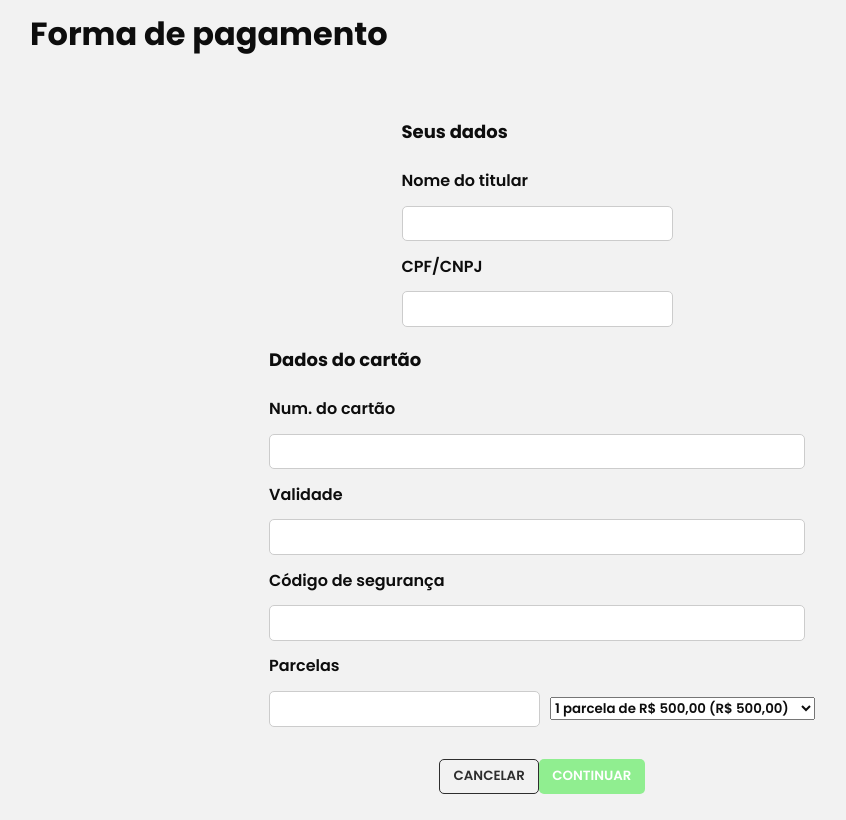
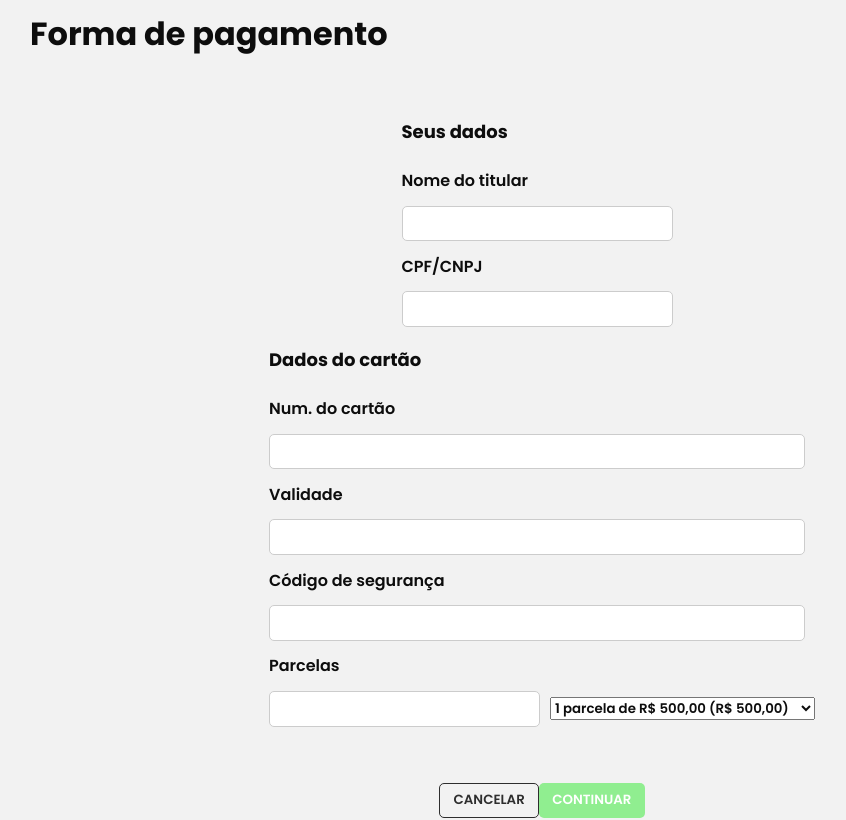
Before and after one commit to dsm-cefet-rj/trabalho2021-1-grupo-1-psw-2021-1, a React (Create React App) app in the folder frontend/: page /me/paymentId in a window 1280 px wide. Shown: the top 820 px of the page, without its empty margins (98-944 px from the left). Built offline with nearby package versions, Linux system fonts and the light colour scheme.

Commit message:
SignupTattoo Adjustments

```diff
--- a/frontend/src/pages/SignupTattoo/index.jsx
+++ b/frontend/src/pages/SignupTattoo/index.jsx
@@ -1,4 +1,4 @@
-// import "../../styles/SignupTattoo.css";
+import "../../styles/SignupTattoo.css";
 
 export default function SignUpTattoo() {
     return (
@@ -15,7 +15,7 @@ export default function SignUpTattoo() {
 
                 <div class="input-container description">
                     <label for="description" class="form-content">Descrição:</label>
-                    <textarea name="description" placeholder="Descrição da tatuagem"></textarea>
+                   <div class="content-textarea"> <textarea name="description" placeholder="Descrição da tatuagem"></textarea> </div>
                 </div>
 
                 <div class="input-container tag">
--- a/frontend/src/styles/SignupTattoo.css
+++ b/frontend/src/styles/SignupTattoo.css
@@ -1,28 +1,20 @@
-body {
-    align-items: center;
-    background-color: #494747;
-    display: flex;
-    justify-content: center;
-    height: 100vh;
-    font-family: Arial, Helvetica, sans-serif;
-
-  }
+* {
+  box-sizing: border-box;
+  padding: 0;
+  font-family: "Poppins", sans-serif;
+  color: #0D0D0D;
+}
 
   main{
     background-color: #f2f2f2;
-    border-radius: 20px;
     box-sizing: border-box;
-    border: 2px solid #0D0D0D ;
-    height: 100%;
-    padding: 20px;
-    width: 100%;
+    margin: auto;
   }
-
 
   form {
     display: flex;
     flex-direction: column;
-    justify-content: space-around;
+
     height: 100%;
     width: 100%;
   }
@@ -30,8 +22,7 @@ body {
   .form-content{
     display: inline-block;
     margin: 0.7rem 0;
-    color: #0D0D0D;
-    text-align: center;
+    text-align: left;
 }
 
   .title{
@@ -39,6 +30,7 @@ body {
     align-content: center;
     justify-content: center;
   }
+
   .title input {
     color: #0D0D0D;
     font-size: 24px;
@@ -65,16 +57,19 @@ body {
   .description{
     height: auto;
   }
+  .content-textarea{
+    width: 100%;
+    text-align: center;
+  }
   .description textarea{
       margin-top: 10px;
-      margin-left: 5%;
       border-radius: 5px;
       border: 1px solid #0D0D0D;
       box-sizing: border-box;
       font-size: 12px;
-      height: 60px;
+      height: 10vh;
       outline: 0;
-      width: 90%;
+      width: 80%;
       resize: none;
   }
 
@@ -83,6 +78,7 @@ body {
   }
   .tag #tag-labels{
     display: flex;
+    flex-wrap: wrap;
     justify-content: space-around;
   }
 
@@ -97,8 +93,9 @@ body {
   }
 
   .price input{
-    width: 20%;
+    width: 10%;
     height: 70%;
+    margin: 3vh 0 0 2vh;
     font-size: 28px;
     font-weight: 600;
     background-color: transparent;
@@ -108,39 +105,11 @@ body {
   }
 
   #button-container{
-    display: flex;
-    justify-content: space-between;
+    margin-top: 5vh;
   }
 
-  #button-container button:first-child{
-    justify-self: flex-end;
-    background-color: transparent;
-    border-radius: 12px;
-    border: 1px solid #0D0D0D;
-    box-sizing: border-box;
-    color: #0D0D0D;
-    cursor: pointer;
-    font-size: 16px;
-    justify-self: center ;
-    margin-top: 20px;
-    outline: 0;
-    text-align: center;
-    padding: 0.5em 1em;
-  }
-
-  .submit {
-    background-color: #0D0D0D;
-    border-radius: 12px;
-    border: none;
-    box-sizing: border-box;
-    color: white;
-    cursor: pointer;
-    font-size: 16px;
-    justify-self: center ;
-    margin-top: 20px;
-    outline: 0;
-    text-align: center;
-    padding: 0.5em 1em;
+  #button-container .submit{
+    margin-left: 2vh;
   }
 
   .submit:active {
```
